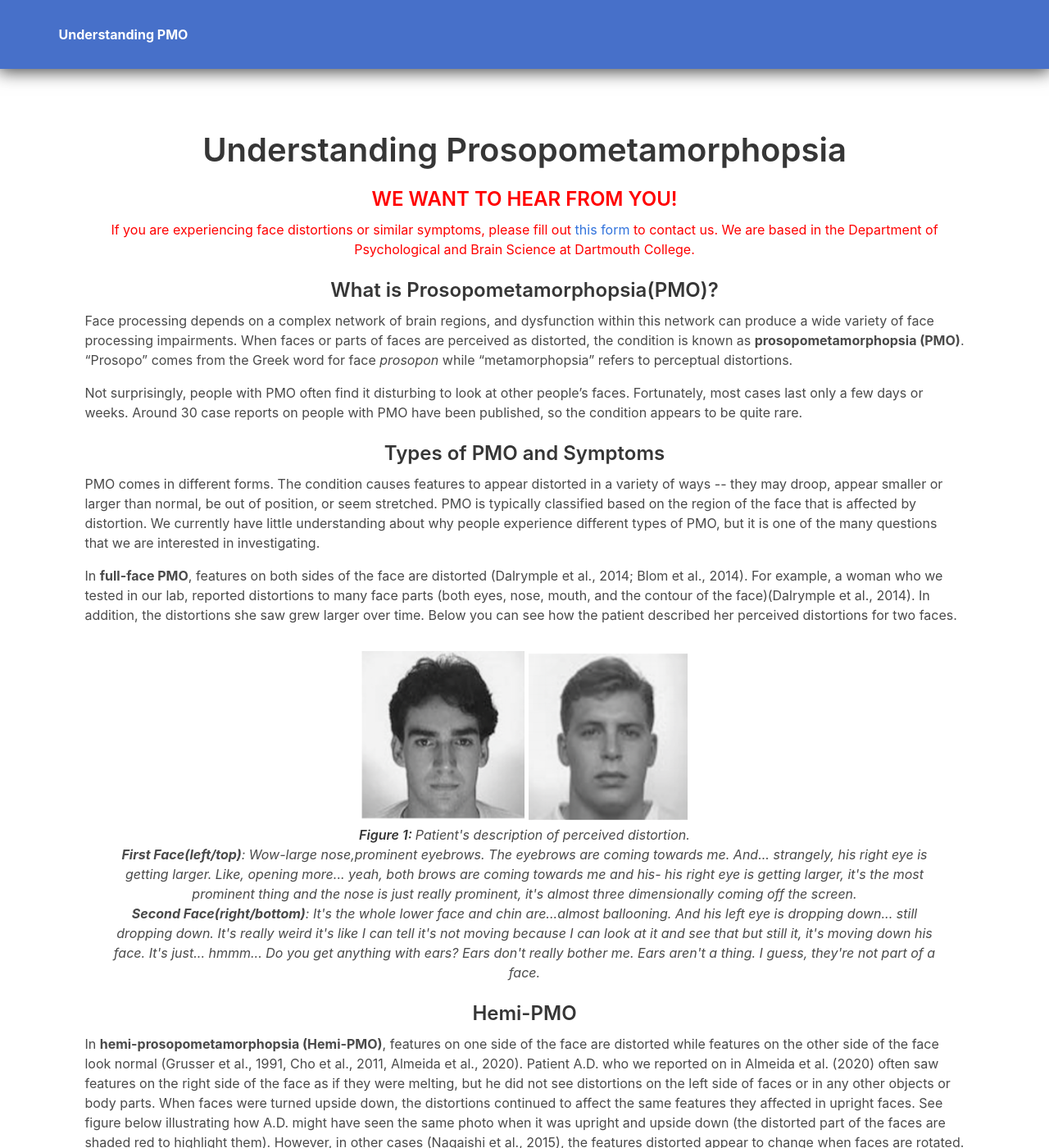
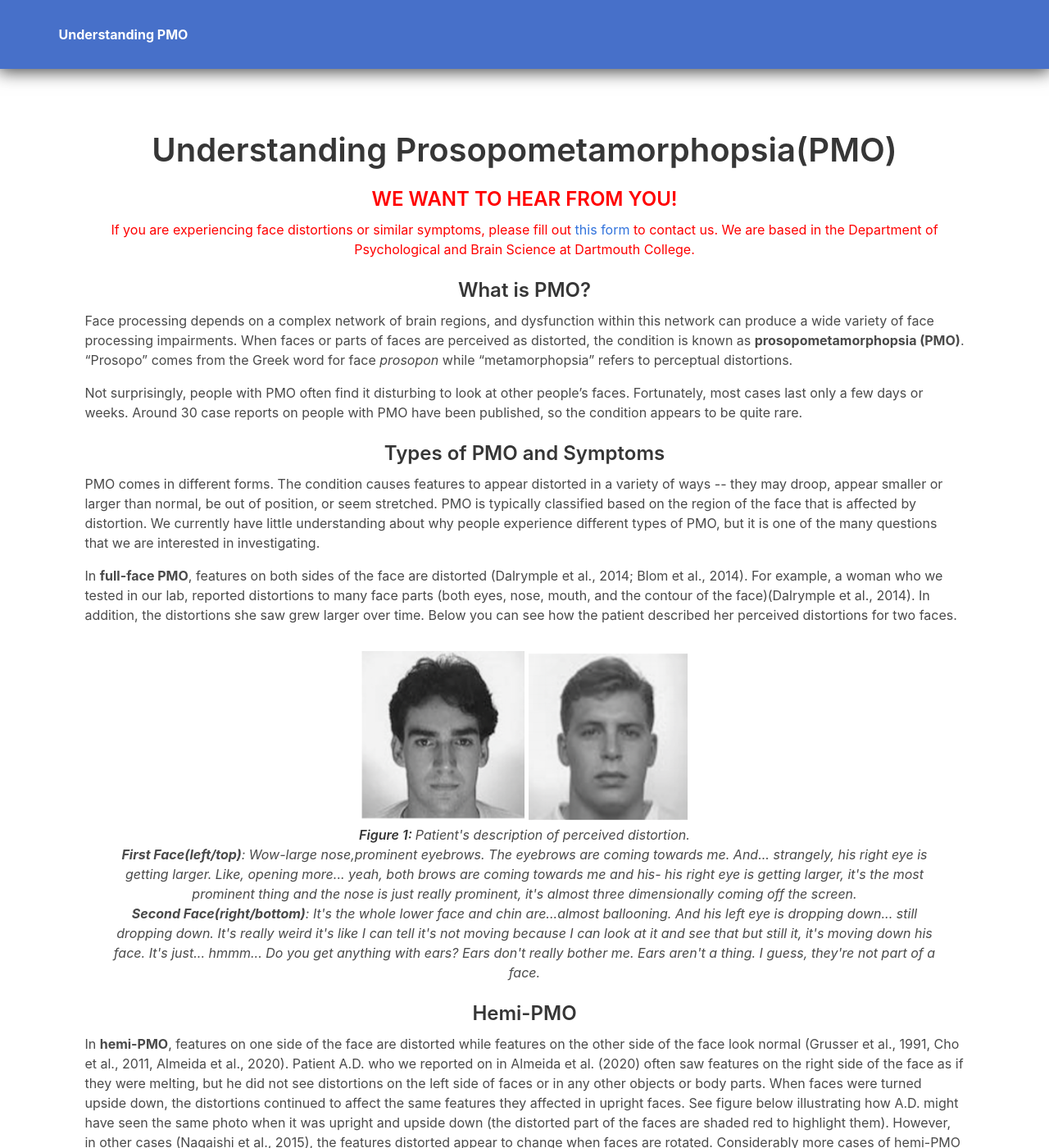
Before and after one commit to ryezyy11/hemiPMO.org, a Jekyll site: the page built from index.html, in a window 1280 px wide and 1400 px high. Shown: the whole window at 82% size. Built offline with Jekyll 4.4.1, drawn with Linux system fonts in a browser that asks for light colours; some of the changed text lies outside the part shown.

Commit message:
Reduce the word frequency of "prosopometamorphopsia"

```diff
--- a/index.html
+++ b/index.html
@@ -1,6 +1,6 @@
 ---
 layout: default
-title: Prosopometamorphopsia
+title: PMO
 description: An overview of PMO covering symptoms, history, ongoing research, and more.
 author: Brad Duchaine
 regular_nav: true
@@ -8,7 +8,7 @@ permalink: /
 ---
     <div class="column is-10" style="margin: auto;">
         <article class="content">
-            <h2  class="title is-2" >Understanding Prosopometamorphopsia</h2>
+            <h2  class="title is-2" >Understanding Prosopometamorphopsia(PMO)</h2>
         </article>
         <article class="content">
             <h2  class="title is-4" style="color:red">WE WANT TO HEAR FROM YOU!</h2>
@@ -17,7 +17,7 @@ permalink: /
             </p>
         </article>
         <article class="content">
-            <h2 id="S_Definition" class="title is-4">What is Prosopometamorphopsia(PMO)?</h2>
+            <h2 id="S_Definition" class="title is-4">What is PMO?</h2>
             <p>
                 Face processing depends on a complex network of brain regions, and dysfunction within this network can produce a wide variety of face processing impairments. When faces or parts of faces are perceived as distorted, the condition is known as <b>prosopometamorphopsia (PMO)</b>. “Prosopo” comes from the Greek word for face <em>prosopon</em> while “metamorphopsia” refers to perceptual distortions.
             </p>
@@ -45,7 +45,7 @@ permalink: /
         <article class="content">
             <h2 id="S_Hemi" class="title is-4">Hemi-PMO</h2>
             <p>
-                In <b>hemi-prosopometamorphopsia (Hemi-PMO)</b>, features on one side of the face are distorted while features on the other side of the face look normal (Grusser et al., 1991, Cho et al., 2011, Almeida et al., 2020). Patient A.D. who we reported on in Almeida et al. (2020) often saw features on the right side of the face as if they were melting, but he did not see distortions on the left side of faces or in any other objects or body parts. When faces were turned upside down, the distortions continued to affect the same features they affected in upright faces. See figure below illustrating how A.D. might have seen the same photo when it was upright and upside down (the distorted part of the faces are shaded red to highlight them). However, in other cases (Nagaishi et al., 2015), the features distorted appear to change when faces are rotated. Considerably more cases of hemi-PMO have been reported in the neurological literature than full-face PMO, so hemi-PMO appears to be the more common type of PMO.
+                In <b>hemi-PMO</b>, features on one side of the face are distorted while features on the other side of the face look normal (Grusser et al., 1991, Cho et al., 2011, Almeida et al., 2020). Patient A.D. who we reported on in Almeida et al. (2020) often saw features on the right side of the face as if they were melting, but he did not see distortions on the left side of faces or in any other objects or body parts. When faces were turned upside down, the distortions continued to affect the same features they affected in upright faces. See figure below illustrating how A.D. might have seen the same photo when it was upright and upside down (the distorted part of the faces are shaded red to highlight them). However, in other cases (Nagaishi et al., 2015), the features distorted appear to change when faces are rotated. Considerably more cases of hemi-PMO have been reported in the neurological literature than full-face PMO, so hemi-PMO appears to be the more common type of PMO.
             </p>
             <figure>
                 <img src="{{ "/assets/images/research/hemi.png" | relative_url }}" height="225" width="275">
@@ -67,7 +67,7 @@ permalink: /
             </figure>
         </article>
         <article class="content">
-            <h2 id="S_MO" class="title is-4">Other forms of metamorphopsia</h2>
+            <h2 id="S_MO" class="title is-4">Obuther forms of metamorphopsia</h2>
             <p>
                 Perceptual distortions can affect any aspect of our visual experience. In PMO, faces are specifically impacted, but distortions can also have specific effects on other visual categories (e.g., objects, bodies, etc.). If you’re experiencing distortions that affect a particular visual category, we’d be interested in hearing about the distortions you’re seeing.
             </p>
```
Also changed, not shown: 9 other files.
